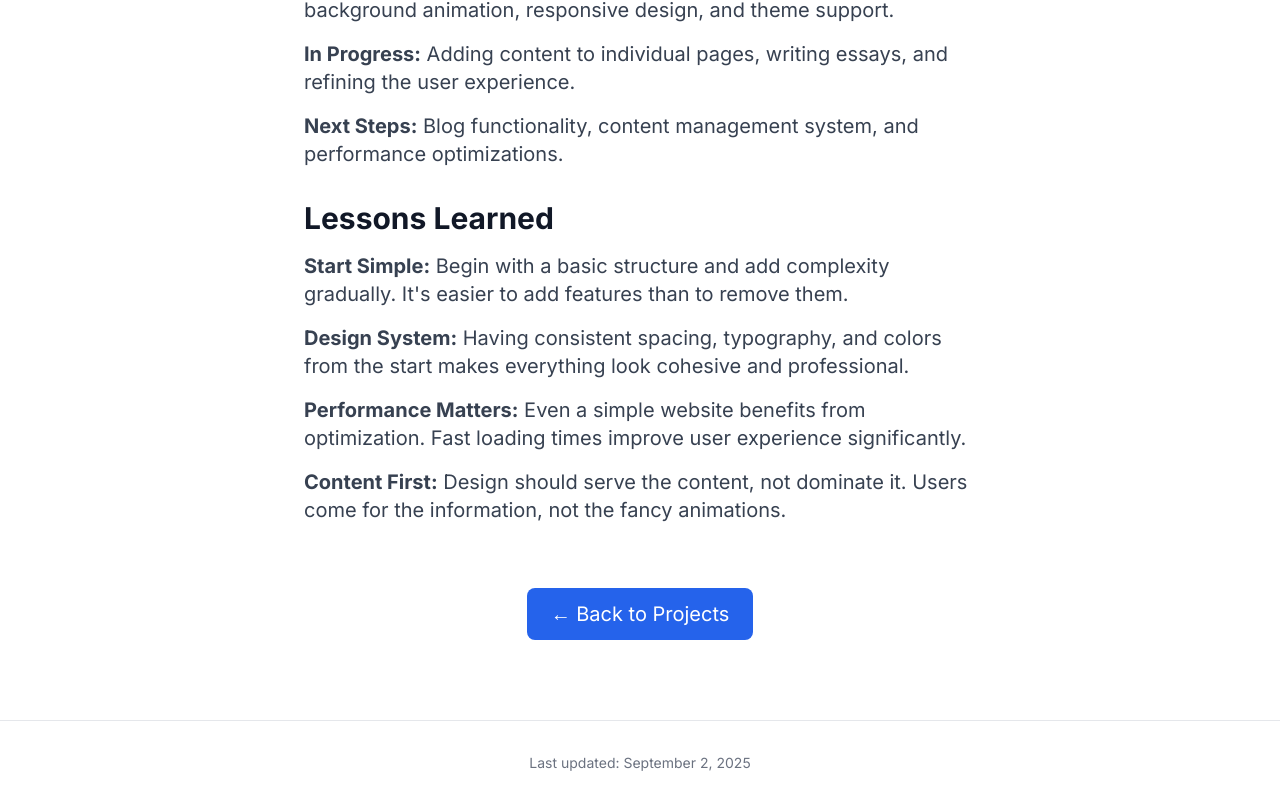
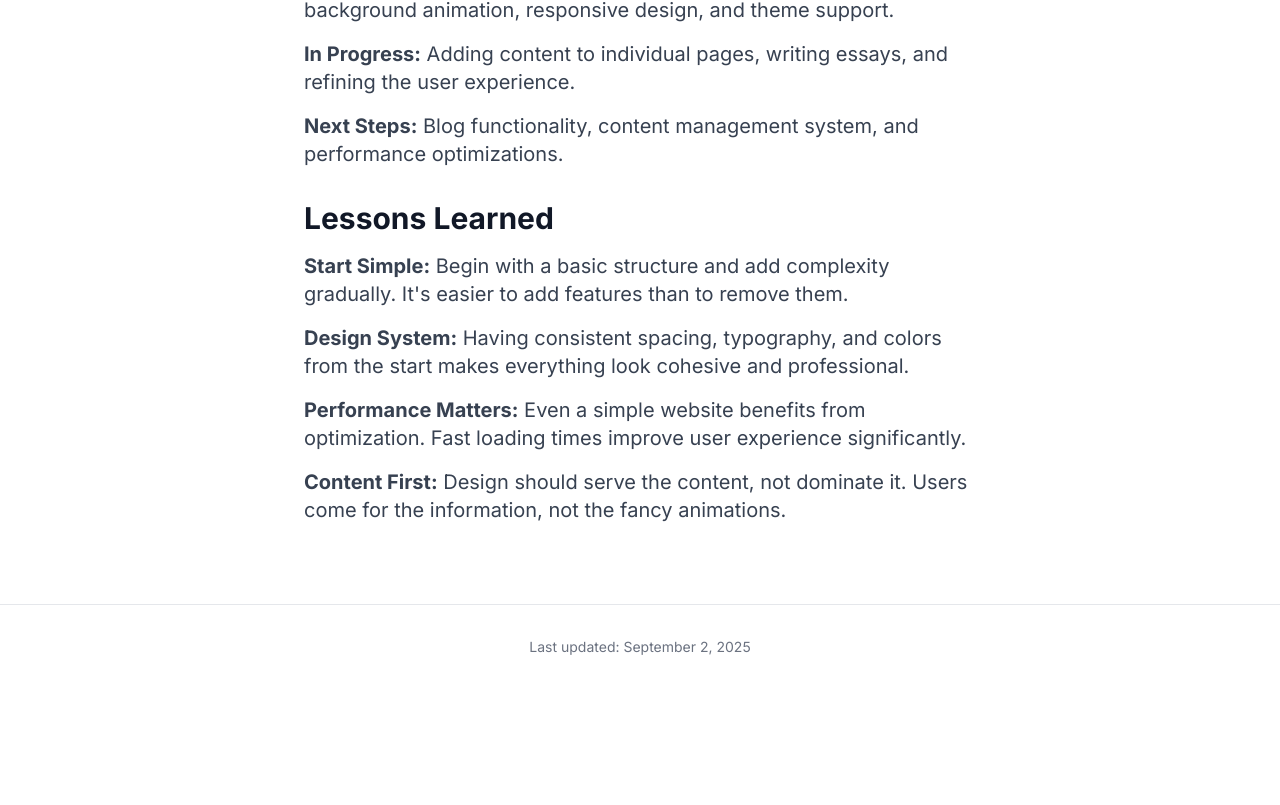
Before and after one commit to UmarbekFU/20th-version, a Next.js app: page /projects/this-website in a window 1280 px wide. Shown: the part 2216-3021 px from the top of the page. After the commit the page ends 2905 px from the top, so only its background shows below. Built offline with nearby package versions, Linux system fonts and the light colour scheme.

Commit message:
Remove redundant back button from project page
- Remove 'Back to Projects' button from this-website project page
- Keep only the global 'Go back' button in Navigation component
- Ensures consistent navigation experience across the site
- Single back button works reliably on both local and production

```diff
--- a/app/projects/this-website/page.tsx
+++ b/app/projects/this-website/page.tsx
@@ -172,15 +172,7 @@ export default function ThisWebsiteProjectPage() {
               </p>
             </section>
 
-            {/* Back to Projects */}
-            <section className="text-center pt-8">
-              <Link
-                href="/projects"
-                className="inline-flex items-center gap-2 px-6 py-3 bg-blue-600 dark:bg-blue-500 text-white rounded-lg hover:bg-blue-700 dark:hover:bg-blue-600 transition-colors"
-              >
-                ← Back to Projects
-              </Link>
-            </section>
+
           </div>
         </div>
       </main>
```
